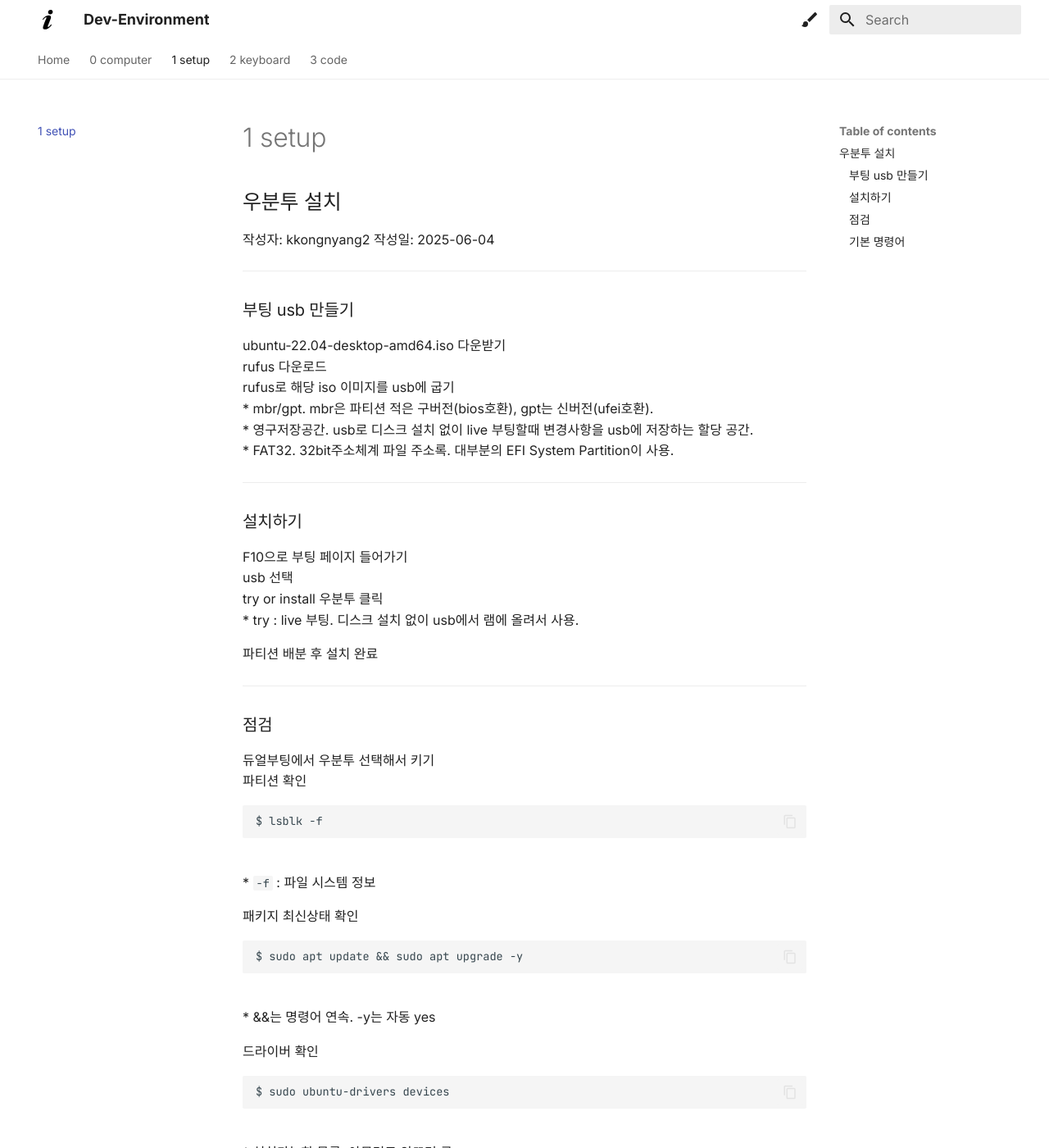
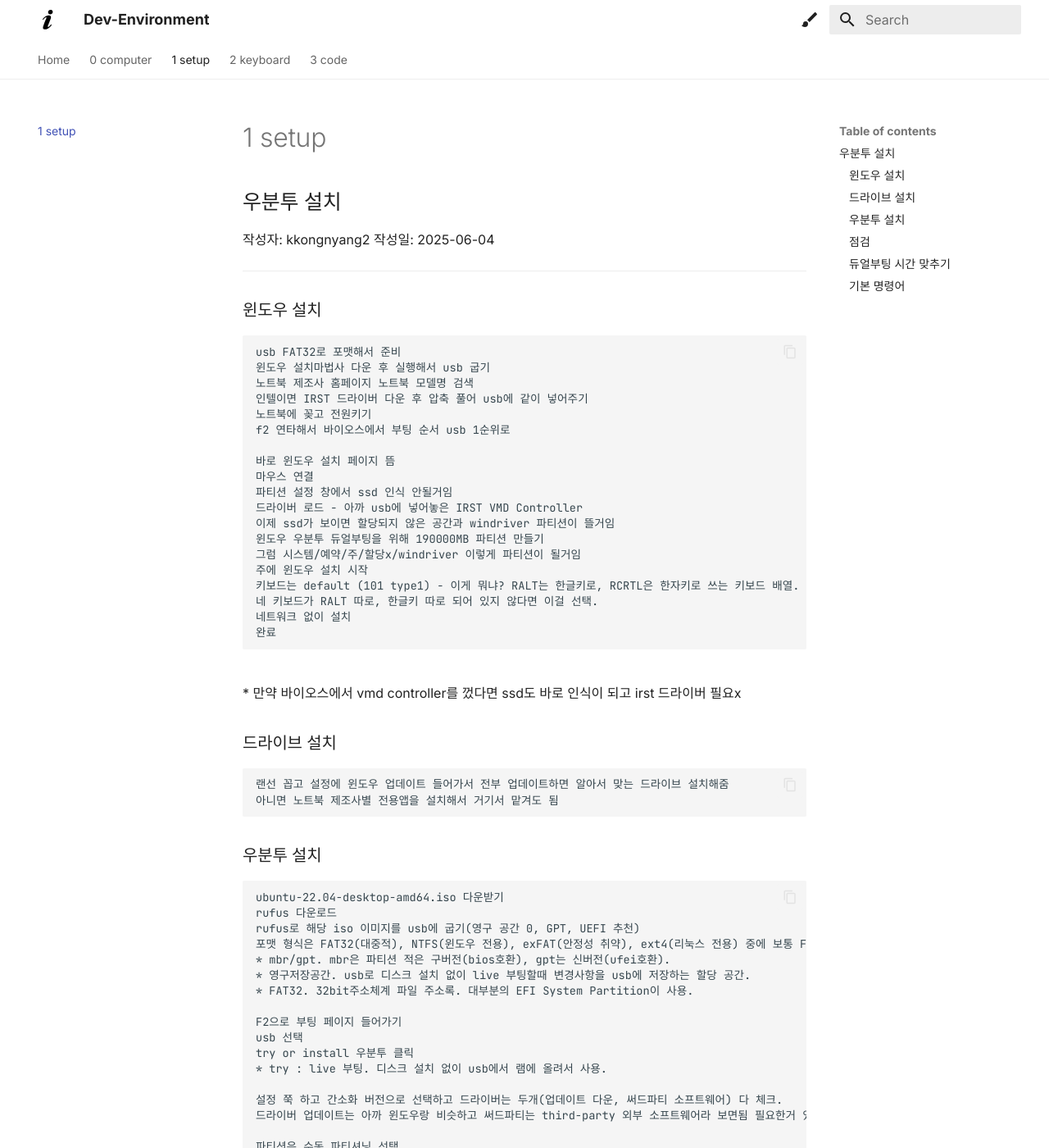
Before and after one commit to kkongnyang2/dev-environment, an MkDocs documentation site: the page built from docs/1-setup.md, in a window 1280 px wide and 1400 px high. Shown: the whole window at 82% size. Built offline with MkDocs 1.6.1 and Material for MkDocs 9.7.7, drawn with Linux system fonts in a browser that asks for light colours; some of the changed text lies outside the part shown.

Commit message:
2026.01.16

````diff
--- a/docs/1-setup.md
+++ b/docs/1-setup.md
@@ -3,29 +3,67 @@
 작성자: kkongnyang2 작성일: 2025-06-04
 
 ---
-### 부팅 usb 만들기
+### 윈도우 설치
 
+```
+usb FAT32로 포맷해서 준비
+윈도우 설치마법사 다운 후 실행해서 usb 굽기
+노트북 제조사 홈페이지 노트북 모델명 검색
+인텔이면 IRST 드라이버 다운 후 압축 풀어 usb에 같이 넣어주기
+노트북에 꽂고 전원키기
+f2 연타해서 바이오스에서 부팅 순서 usb 1순위로
+
+바로 윈도우 설치 페이지 뜸
+마우스 연결
+파티션 설정 창에서 ssd 인식 안될거임
+드라이버 로드 - 아까 usb에 넣어놓은 IRST VMD Controller
+이제 ssd가 보이면 할당되지 않은 공간과 windriver 파티션이 뜰거임
+윈도우 우분투 듀얼부팅을 위해 190000MB 파티션 만들기
+그럼 시스템/예약/주/할당x/windriver 이렇게 파티션이 될거임
+주에 윈도우 설치 시작
+키보드는 default (101 type1) - 이게 뭐냐? RALT는 한글키로, RCRTL은 한자키로 쓰는 키보드 배열.
+네 키보드가 RALT 따로, 한글키 따로 되어 있지 않다면 이걸 선택.
+네트워크 없이 설치
+완료
+```
+* 만약 바이오스에서 vmd controller를 껐다면 ssd도 바로 인식이 되고 irst 드라이버 필요x
+
+### 드라이브 설치
+
+```
+랜선 꼽고 설정에 윈도우 업데이트 들어가서 전부 업데이트하면 알아서 맞는 드라이브 설치해줌
+아니면 노트북 제조사별 전용앱을 설치해서 거기서 맡겨도 됨
+```
+
+
+### 우분투 설치
+
+```
 ubuntu-22.04-desktop-amd64.iso 다운받기
 rufus 다운로드
-rufus로 해당 iso 이미지를 usb에 굽기
+rufus로 해당 iso 이미지를 usb에 굽기(영구 공간 0, GPT, UEFI 추천)
+포맷 형식은 FAT32(대중적), NTFS(윈도우 전용), exFAT(안정성 취약), ext4(리눅스 전용) 중에 보통 FAT32
 * mbr/gpt. mbr은 파티션 적은 구버전(bios호환), gpt는 신버전(ufei호환).
 * 영구저장공간. usb로 디스크 설치 없이 live 부팅할때 변경사항을 usb에 저장하는 할당 공간.
 * FAT32. 32bit주소체계 파일 주소록. 대부분의 EFI System Partition이 사용.
 
----
-### 설치하기
-
-F10으로 부팅 페이지 들어가기
+F2으로 부팅 페이지 들어가기
 usb 선택
 try or install 우분투 클릭
 * try : live 부팅. 디스크 설치 없이 usb에서 램에 올려서 사용.
 
-파티션 배분 후 설치 완료
+설정 쭉 하고 간소화 버전으로 선택하고 드라이버는 두개(업데이트 다운, 써드파티 소프트웨어) 다 체크.
+드라이버 업데이트는 아까 윈도우랑 비슷하고 써드파티는 third-party 외부 소프트웨어라 보면됨 필요한거 있으면 알아서 깔아줌 주로 nvidia
 
-----
+파티션은 수동 파티셔닝 선택
+남겨둔 unallocated 영역을 ext4로 포맷하고 설치
+우분투 설치가 완료되면 usb 빼고 엔터
+```
+* 만약 secure boot를 켰다면 서드파티 드라이버 설치 중 UEFI Secure boot를 위해 MOK 비밀번호 설정 필요함 41080000. 재부팅 후 서드파티 드라이버 활성화 화면에서 Enroll MOK, continue, yes 선택 후 아까 비밀번호 입력. 그럼 설치가 되고 reboot를 택해주면 됨
+
+
 ### 점검
 
-듀얼부팅에서 우분투 선택해서 키기
 파티션 확인
 ```
 $ lsblk -f
@@ -44,7 +82,15 @@ $ sudo ubuntu-drivers devices
 ```
 * 설치가능한 목록. 아무것도 안뜨면 굿.
 
----
+
+### 듀얼부팅 시간 맞추기
+
+```
+우분투에서 timedatectl set-local-rtc 1 --adjust-system-clock
+되돌리려면 timedatectl set-local-rtc 0 --adjust-system-clock
+```
+
+
 ### 기본 명령어
 
 ctrl+alt+t : 터미널
````
